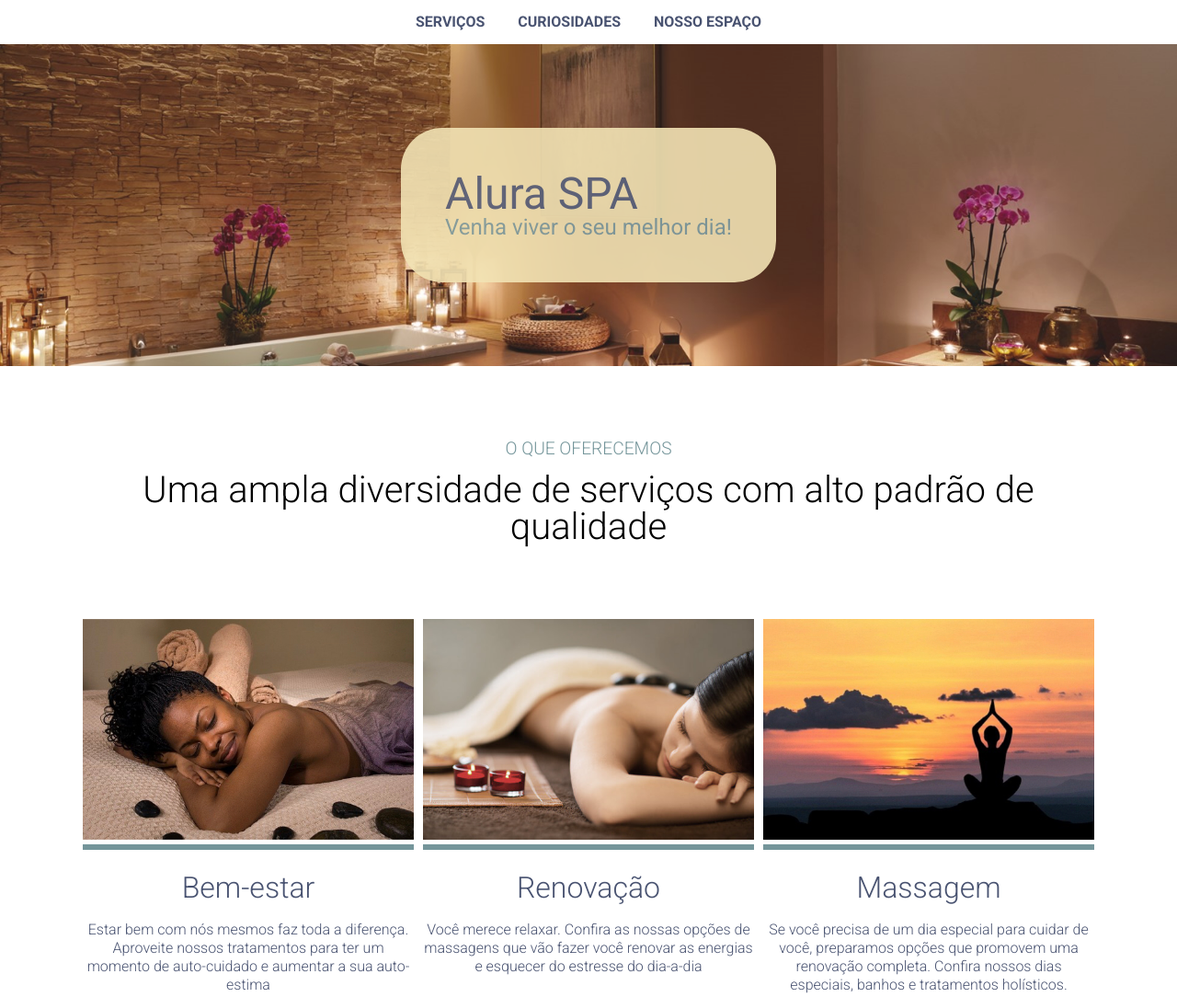
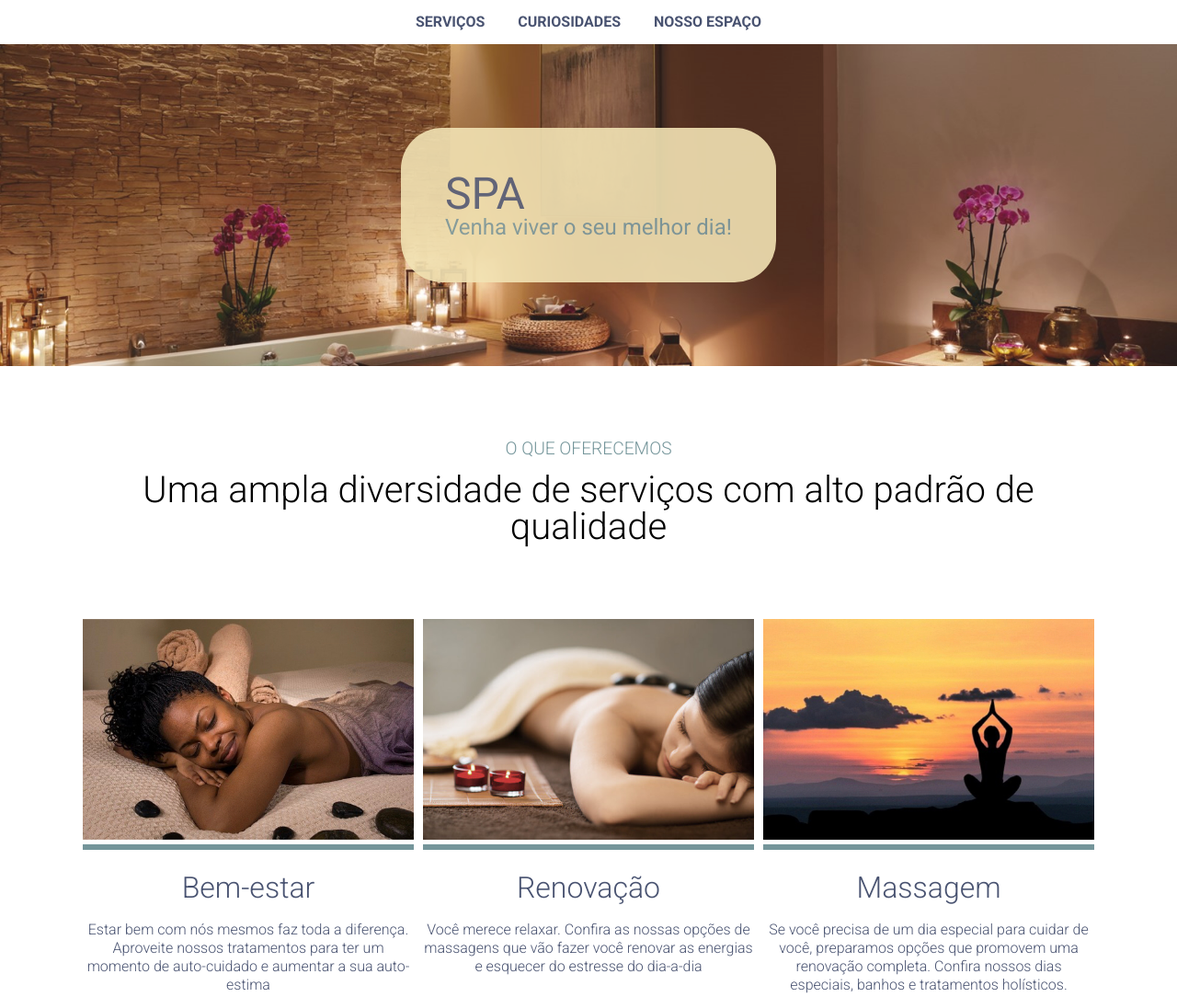
Before and after one commit to breviofelipe/exemplo-sass, a plain HTML site: page index.html in a window 1280 px wide. Shown: the top 1084 px of the page at 92% size. Drawn offline with nearby package versions, Linux system fonts and the light colour scheme.

Commit message:
update index

```diff
--- a/index.html
+++ b/index.html
@@ -38,7 +38,7 @@
         </nav>
         <section class="banner">
             <div class="inner-banner">
-                <h1>Alura SPA</h1>
+                <h1>SPA</h1>
                 <h2>Venha viver o seu melhor dia!</h2>
             </div>
         </section>
```
